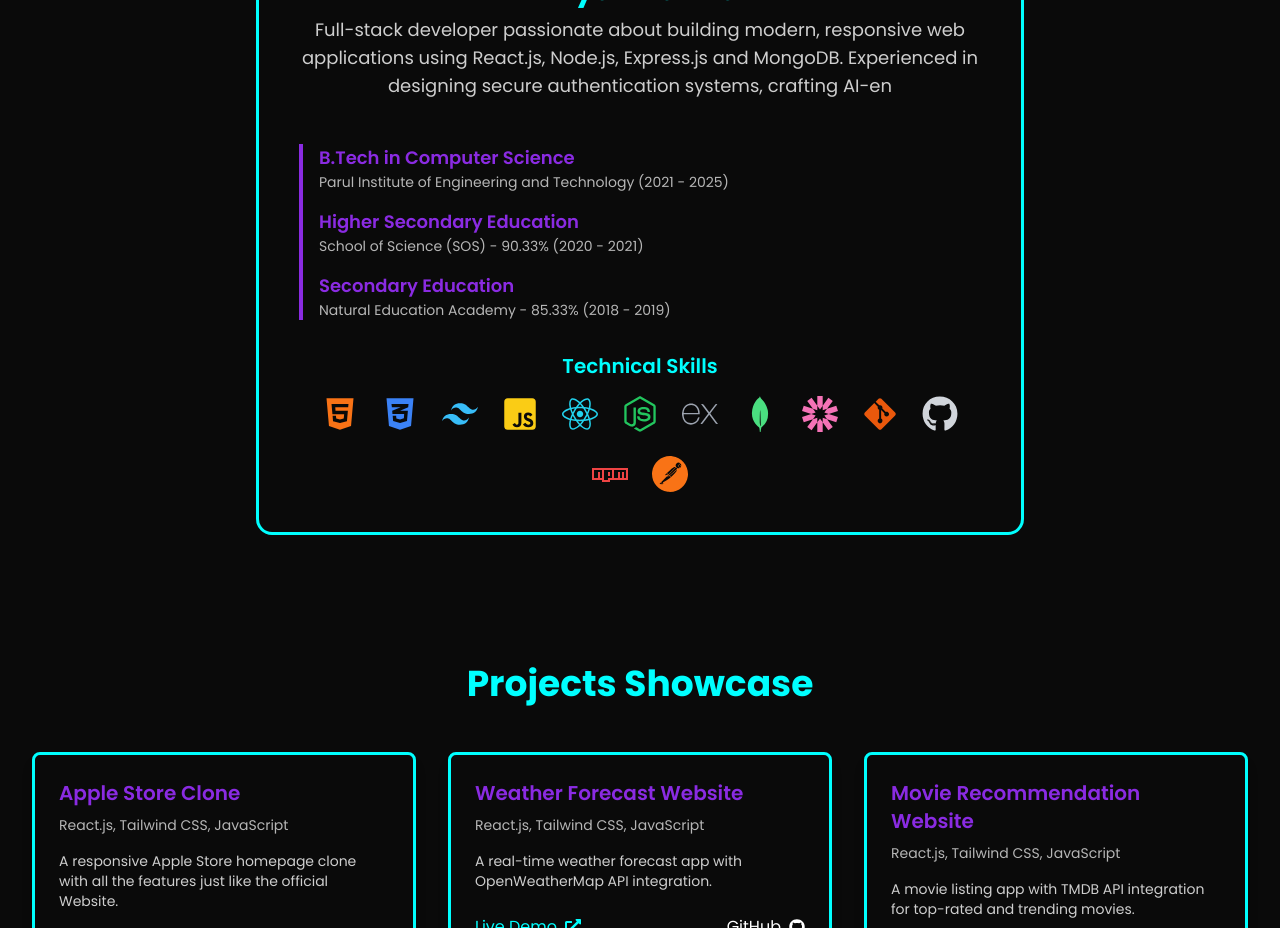
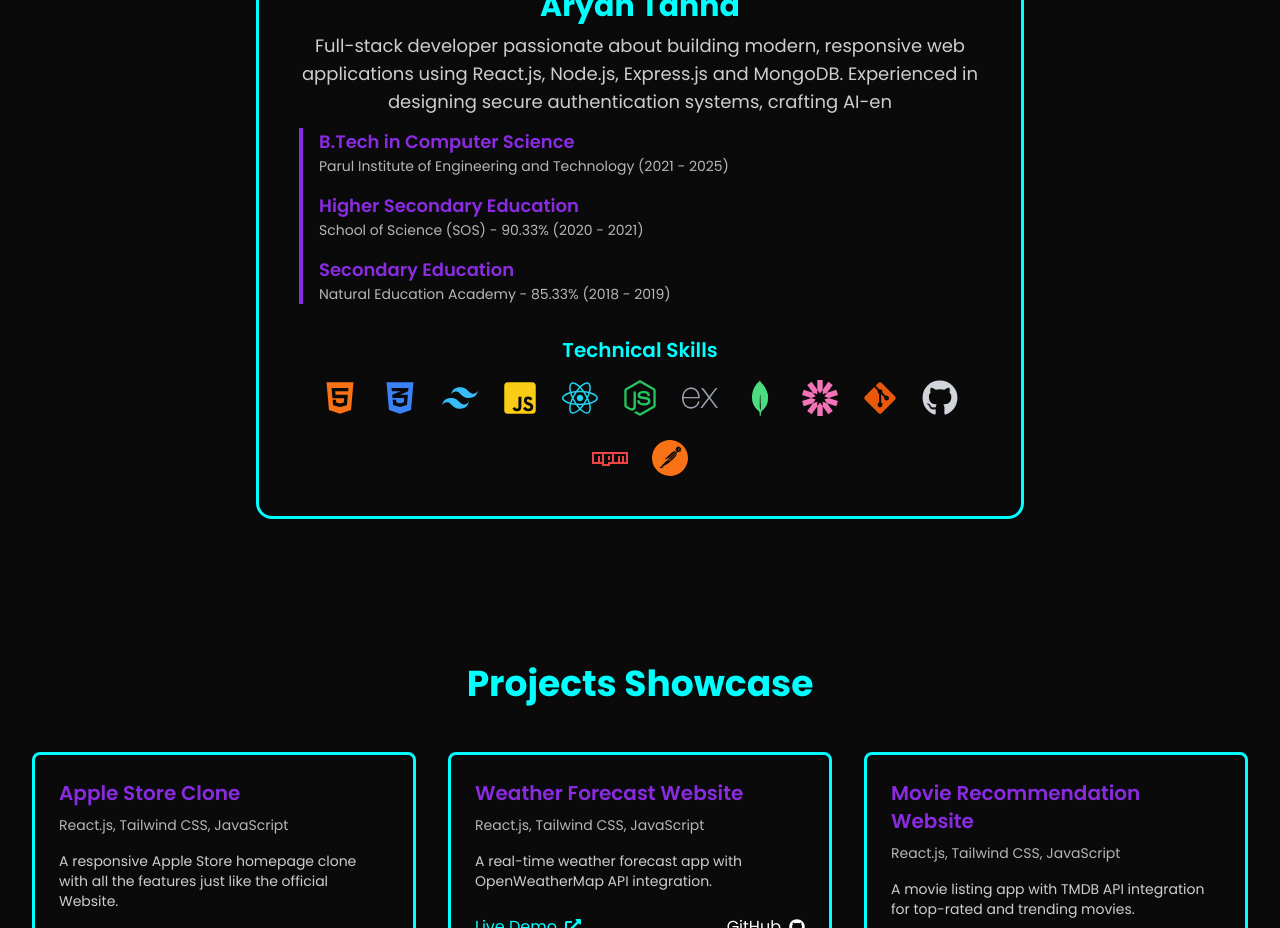
Before and after one commit to levi2104/my-portfolio, a React (Vite) app: page / in a window 1280 px wide. Shown: the part 1000-1928 px from the top of the page. Built offline with nearby package versions, Linux system fonts and the light colour scheme; a web font is replaced by a local one.

Commit message:
Update AboutMe.jsx

```diff
--- a/src/Pages/AboutMe.jsx
+++ b/src/Pages/AboutMe.jsx
@@ -69,7 +69,7 @@ const AboutMe = () => {
         </h2>
         <p className="text-center text-lg text-white/80 mt-2 h-16">{text}</p>
         <div className="mt-72 [@media_(min-width:400px)_and_(max-width:450px)]:mt-48 [@media_(min-width:450px)_and_(max-width:640px)]:mt-32 sm:mt-8"></div>
-        <div className="mt-16 border-l-4 border-neonPurple pl-4 space-y-4">
+        <div className="mt-18 border-l-4 border-neonPurple pl-4 space-y-4">
           {[
             {
               title: "B.Tech in Computer Science",
```
